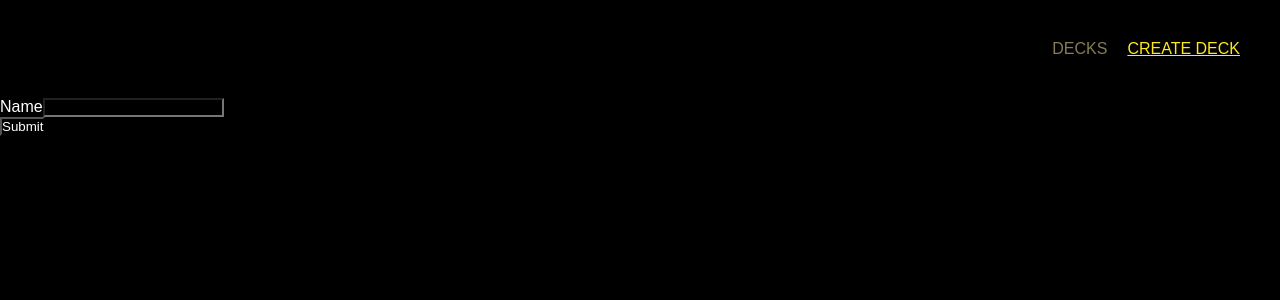
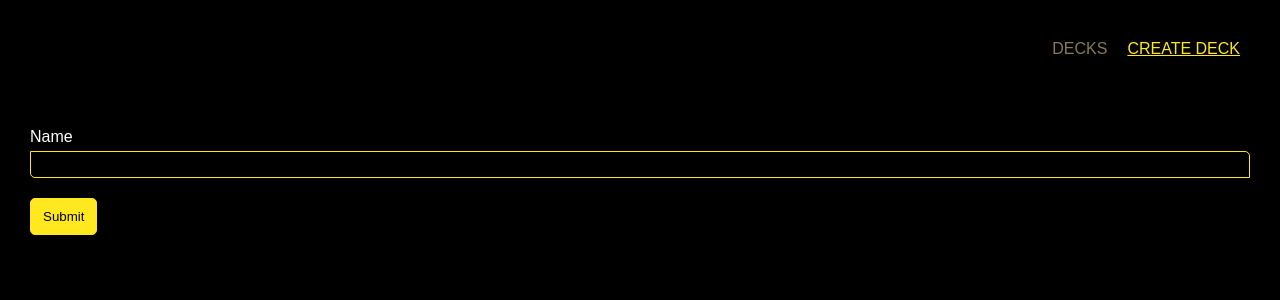
Before and after one commit to r-pears/StarWars, a Next.js app: page /deck/new in a window 1280 px wide. Shown: the top 300 px of the page. Built offline with nearby package versions, Linux system fonts and the light colour scheme.

Commit message:
updated styling

```diff
--- /dev/null
+++ b/pages/deck/new.module.css
@@ -0,0 +1,35 @@
+.error {
+  color: #de2c2c;
+}
+
+.form {
+  padding: 30px;
+  display: flex;
+  flex-direction: column;
+}
+
+.button {
+  background-color: #ffe81f;
+  color: #000;
+  padding: 10px 12px;
+  cursor: pointer;
+  border: #ffe81f 1px solid;
+  border-radius: 5px;
+  margin-top: 20px;
+}
+
+.button:hover {
+  background-color: #fcedbb;
+  border-color: #fcedbb;
+}
+
+.label {
+  padding-bottom: 5px;
+}
+
+.input {
+  padding: 5px;
+  border: #ffe81f 1px solid;
+  border-radius: 0 5px;
+  color: #ffe81f;
+}
--- a/pages/deck/new.tsx
+++ b/pages/deck/new.tsx
@@ -1,5 +1,6 @@
 import React, { useState } from "react";
 import { useRouter } from "next/router";
+import newStyles from "./new.module.css";
 
 const NewDeck = () => {
   const [formError, setFormError] = useState(false);
@@ -36,19 +37,24 @@ const NewDeck = () => {
 
   return (
     <div>
-      <form onSubmit={handleSubmit}>
-        <label htmlFor="title">Name</label>
+      <form className={newStyles.form} onSubmit={handleSubmit}>
+        <label className={newStyles.label} htmlFor="title">
+          Name
+        </label>
         <input
           type="text"
           id="title"
           name="title"
+          className={newStyles.input}
           onChange={() => setFormError(false)}
         />
         <div>
-          <button type="submit">Submit</button>
+          <button className={newStyles.button} type="submit">
+            Submit
+          </button>
         </div>
       </form>
-      {formError && <div>Form missing data.</div>}
+      {formError && <div className={newStyles.error}>Form missing data.</div>}
     </div>
   );
 };
```
